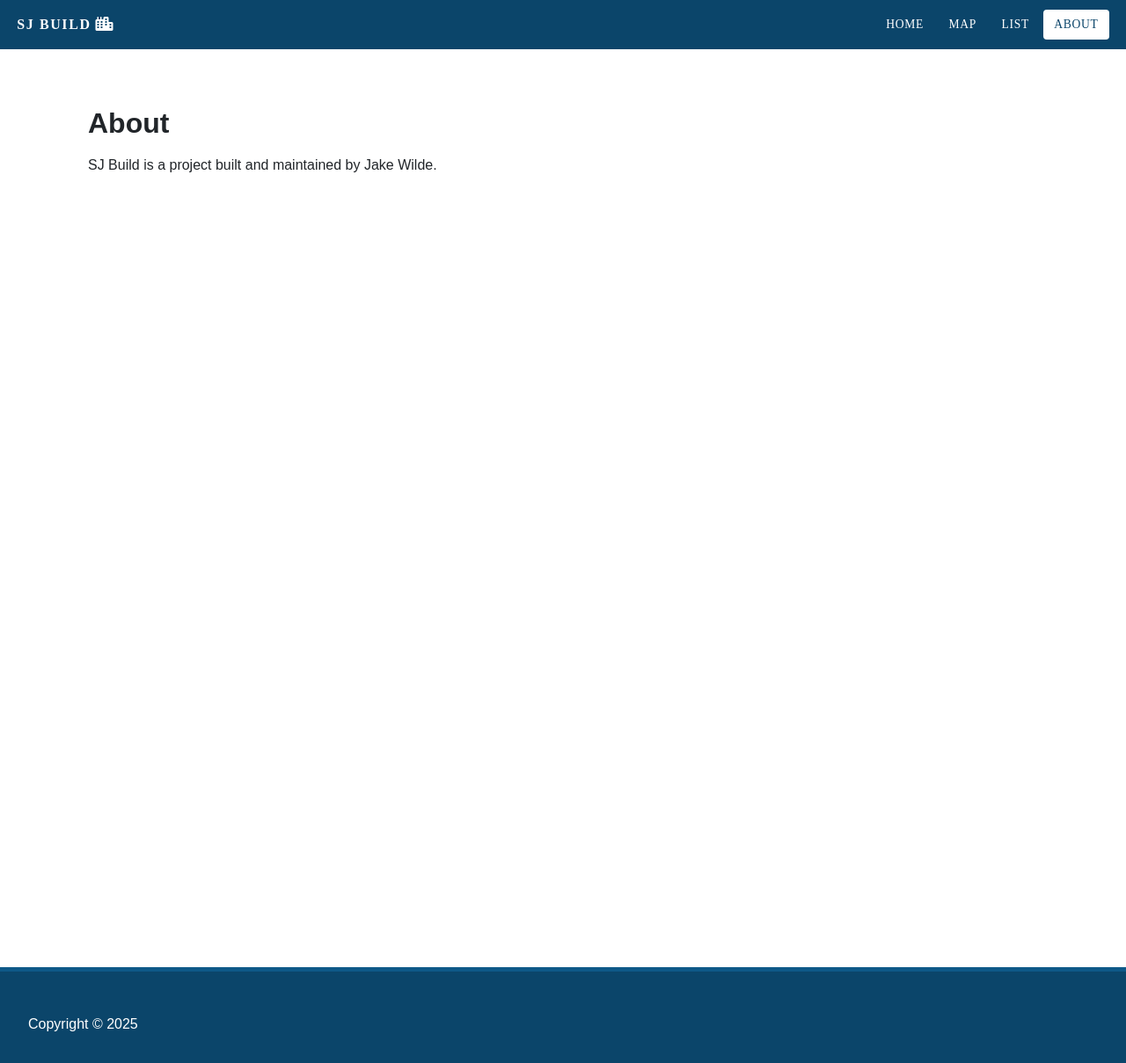
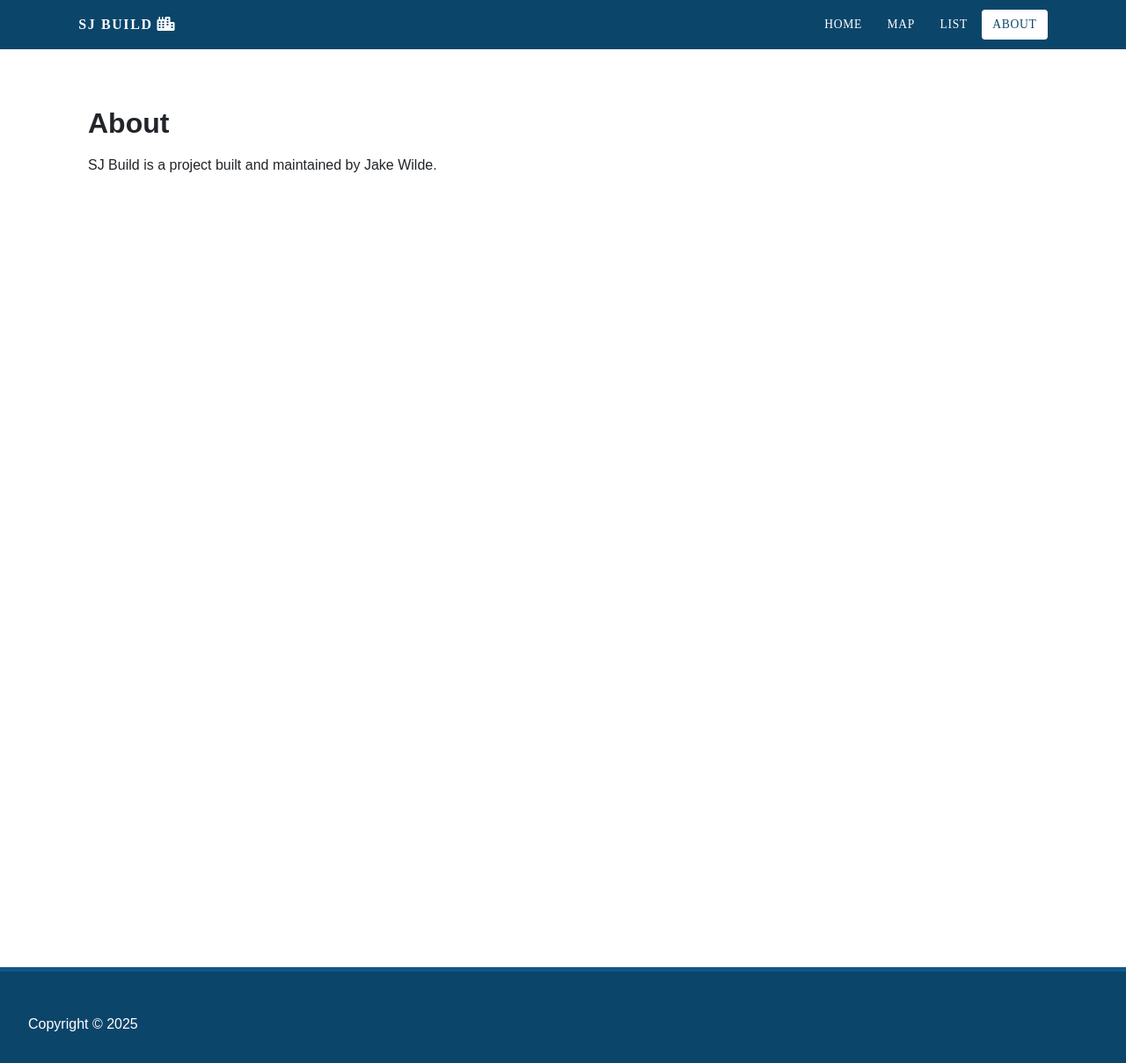
Before and after one commit to awildjake/sjbuild, a Jekyll site: the page built from about.md, in a window 1280 px wide. Shown: the whole page at 88% size. Built offline with Jekyll 4.4.1, drawn with Linux system fonts in a browser that asks for light colours.

Commit message:
updated css

```diff
--- a/_sass/main.scss
+++ b/_sass/main.scss
@@ -142,6 +142,8 @@ header {
     padding: 0 1.2em;
     height: 56px;
     gap: 1em;
+    max-width: 1140px;
+    margin: 0 auto;
 }
 
 .site-logo {
```
